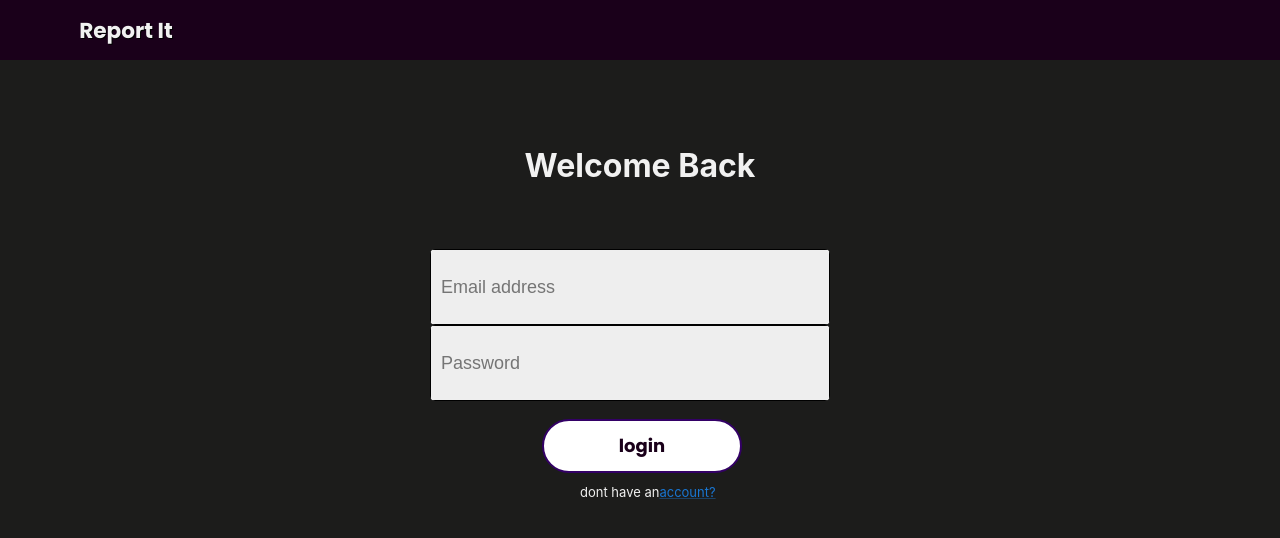
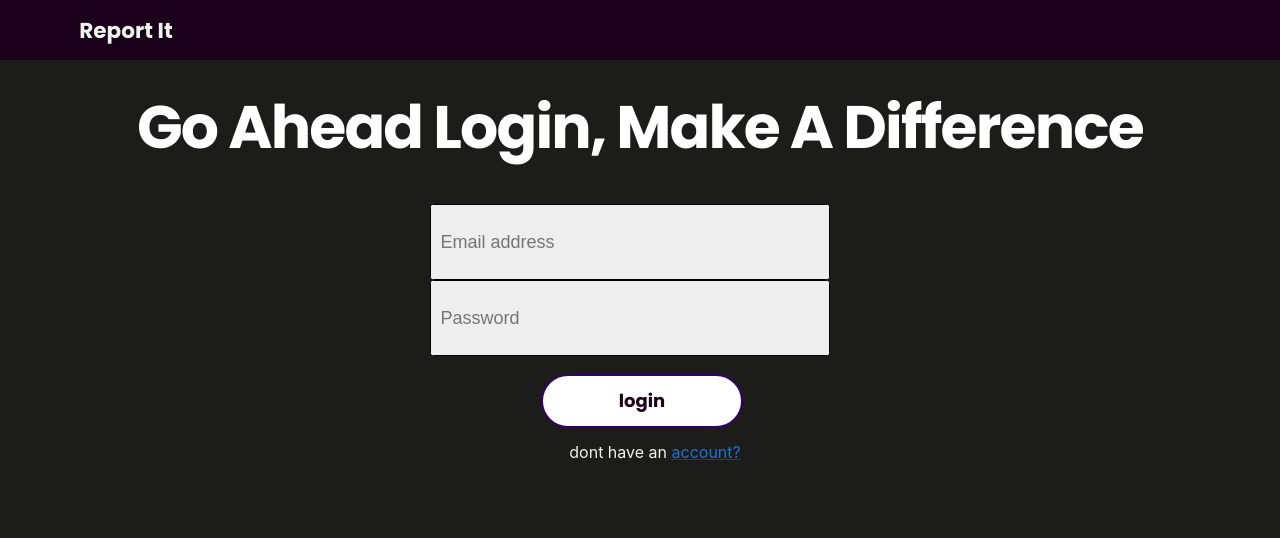
Before and after one commit to Tfauves/ReportItFrontEnd, a React (Create React App) app: page /login in a window 1280 px wide. Shown: the top 538 px of the page. Built offline with nearby package versions, Linux system fonts and the light colour scheme.

Commit message:
worked on style refactor for login and register added dynamic greeting on user login

```diff
--- a/src/components/Auth/Login.js
+++ b/src/components/Auth/Login.js
@@ -4,6 +4,7 @@ import { AuthContext } from "../Providers/AuthProvider";
 import { useNavigate } from "react-router-dom";
 import LoginForm from "./LoginForm";
 import { apiHost } from "../../config";
+import Greeting from "../common/Greeting";
 
 const Login = () => {
   const [query, setQuery] = useState({
@@ -18,6 +19,7 @@ const Login = () => {
     "Welcome Back",
     "Greetings Hero",
     "Go Ahead Login, Make A Difference",
+    "Your super power is action",
   ];
 
   const updateForm = (field, value) => {
@@ -60,9 +62,7 @@ const Login = () => {
         backgroundColor: "#1c1c1b",
       }}
     >
-      <h1 style={{ marginTop: "3em", marginBottom: "2em", color: "#f1f1f1" }}>
-        {greeting[0]}
-      </h1>
+      <Greeting greetings={greeting} />
       <LoginForm
         query={query}
         updateForm={updateForm}
--- a/src/components/Auth/LoginForm.js
+++ b/src/components/Auth/LoginForm.js
@@ -55,8 +55,8 @@ const LoginForm = ({ query, submitting, updateForm, onSubmit }) => {
         style={{ marginTop: "1em", display: "flex", flexDirection: "column" }}
       >
         <CustomBtn text="login" onClick={handleSubmit} />
-        <p style={{ marginLeft: "40px", color: "#f1f1f1", fontSize: "13px" }}>
-          dont have an
+        <p style={{ marginLeft: "30px", color: "#f1f1f1", fontSize: "1em" }}>
+          dont have an{" "}
           <Link href="/register" underline="always">
             account?
           </Link>
--- a/src/components/Auth/NewUserForm.js
+++ b/src/components/Auth/NewUserForm.js
@@ -1,5 +1,4 @@
 import React from "react";
-import { Button } from "@mui/material";
 import Form from "../common/Form";
 import InlineInputContainer from "../common/InlineInputContainer";
 import Input from "../common/Input";
@@ -7,6 +6,7 @@ import Box from "@mui/material/Box";
 import Link from "@mui/material/Link";
 import Select from "../common/Select";
 import ServiceAreas from "../ServiceArea/ServiceAreas";
+import CustomBtn from "../common/CustomBtn";
 
 const NewUserForm = (props) => {
   const { query, updateForm, onSubmit } = props;
@@ -100,18 +100,7 @@ const NewUserForm = (props) => {
             value={query.confirm}
           />
         </InlineInputContainer>
-        <Button
-          sx={{ "&:hover": { color: "#303030" } }}
-          style={{
-            marginTop: "2em",
-            margin: "1em",
-          }}
-          onClick={handleSubmit}
-          variant="contained"
-          size="large"
-        >
-          Create
-        </Button>
+        <CustomBtn text={"Create"} onClick={handleSubmit} marginTop={"30px"} />
       </Form>
       <div>
         <Box>
--- a/src/components/Auth/Register.js
+++ b/src/components/Auth/Register.js
@@ -4,6 +4,7 @@ import axios from "axios";
 import { AuthContext } from "../Providers/AuthProvider";
 import { useNavigate } from "react-router-dom";
 import Link from "@mui/material/Link";
+import styled from "styled-components";
 
 const Register = () => {
   const host = process.env.REACT_APP_API_HOST || "http://localhost:8080";
@@ -72,6 +73,16 @@ const Register = () => {
     }
   };
 
+  const StyledSecondHeader = styled.h2`
+    color: #fff;
+    letter-spacing: -0.03em;
+    margin-top: 30px;
+    margin-bottom: 30px;
+    font-family: "Poppins", sans-serif;
+    font-size: 60px;
+    line-height: 94px;
+  `;
+
   return (
     <div
       style={{
@@ -83,12 +94,18 @@ const Register = () => {
         backgroundColor: "#1c1c1b",
       }}
     >
-      <h1 style={{ marginTop: "3em", marginBottom: "2em", color: "#f1f1f1" }}>
-        Create an account to connect with your local government.
-      </h1>
+      <StyledSecondHeader>
+        Connect with your local government.
+      </StyledSecondHeader>
 
       <NewUserForm query={query} updateForm={updateForm} onSubmit={onSubmit} />
-      <div style={{ marginLeft: "-6em", marginTop: "-1.5em" }}>
+      <div
+        style={{
+          marginLeft: "-6em",
+          marginTop: "-1.5em",
+          marginBottom: "10px",
+        }}
+      >
         <p style={{ color: "#f1f1f1" }}>
           Admin?{" "}
           <Link href="/admin" underline="always">
--- /dev/null
+++ b/src/components/common/Greeting.js
@@ -0,0 +1,24 @@
+import React, { useState, useEffect } from "react";
+import styled from "styled-components";
+
+const StyledSecondHeader = styled.h2`
+  color: #fff;
+  letter-spacing: -0.03em;
+  margin-top: 30px;
+  margin-bottom: 30px;
+  font-family: "Poppins", sans-serif;
+  font-size: 60px;
+  line-height: 94px;
+`;
+
+const Greeting = ({ greetings }) => {
+  const [dynamicGreeting, setDynamicGreeting] = useState("");
+
+  useEffect(() => {
+    const randomIndex = Math.floor(Math.random() * greetings.length);
+    setDynamicGreeting(greetings[randomIndex]);
+  }, [greetings]);
+
+  return <StyledSecondHeader>{dynamicGreeting}</StyledSecondHeader>;
+};
+export default Greeting;
```
